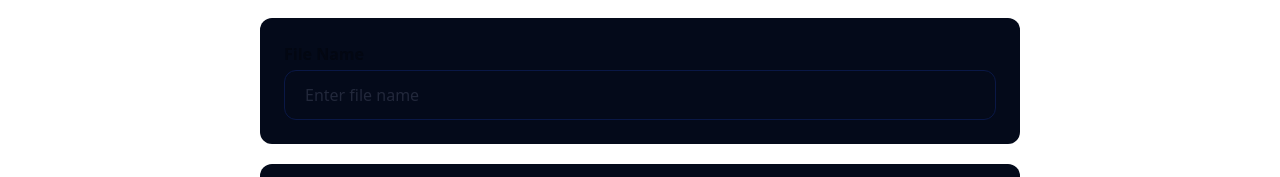
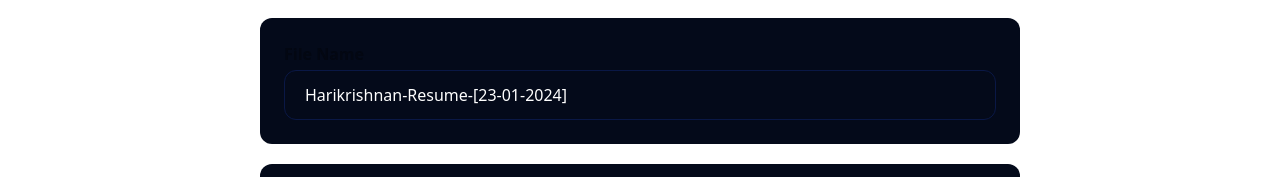
Before and after one commit to HarikrishnanYPR1707/EcliptiQ, a React (Vite) app in the folder client/: page /information in a window 1280 px wide. Shown: the part 402-579 px from the top of the page. Built offline with nearby package versions, Linux system fonts and the light colour scheme; no server answers; a web font is replaced by a local one.

Commit message:
Added Changes

```diff
--- a/client/src/pages/Home.jsx
+++ b/client/src/pages/Home.jsx
@@ -1,12 +1,14 @@
 import gsap from "gsap";
-import { useLayoutEffect } from "react";
+import { useContext, useLayoutEffect } from "react";
 import { AiFillCheckCircle } from "react-icons/ai";
 import { BsFillFileLock2Fill } from "react-icons/bs";
 import { FaDownload } from "react-icons/fa";
 import { LuFileSpreadsheet } from "react-icons/lu";
 import { Link } from "react-router-dom";
-
+import { userDataContext } from "@/Contexts/userDataContext";
 const Home = () => {
+  const data = useContext(userDataContext);
+  console.log(data);
   useLayoutEffect(() => {
     const context = gsap.context(() => {
       let timeline = gsap.timeline();
@@ -33,7 +35,7 @@ const Home = () => {
   return (
     <div className="gap-20">
       {/* preloader */}
-      <div
+      {/* <div
         id="intro-slider"
         className="absolute inset-0 top-0 z-30 flex flex-col items-center justify-center bg-[#030712] font-honk text-3xl font-black"
       >
@@ -47,7 +49,7 @@ const Home = () => {
           </p>
           <div id="progressBar" className="h-[2px] w-full bg-purple-500" />
         </div>
-      </div>
+      </div> */}
       <main className="relative flex flex-col items-center justify-center">
         <div className="mx-32 flex flex-col items-center justify-center text-center">
           {/* HERO SECTION  */}
--- a/client/src/pages/Information.jsx
+++ b/client/src/pages/Information.jsx
@@ -88,6 +88,7 @@ const Information = () => {
   //   language: "",
   // });
   const [userResumeData, setUserResumeData] = useState({
+    fileName: "Harikrishnan-Resume-[23-01-2024]",
     personalDetails: {
       jobTitle: "Frontend Developer",
       firstName: "Harikrishnan",
```
